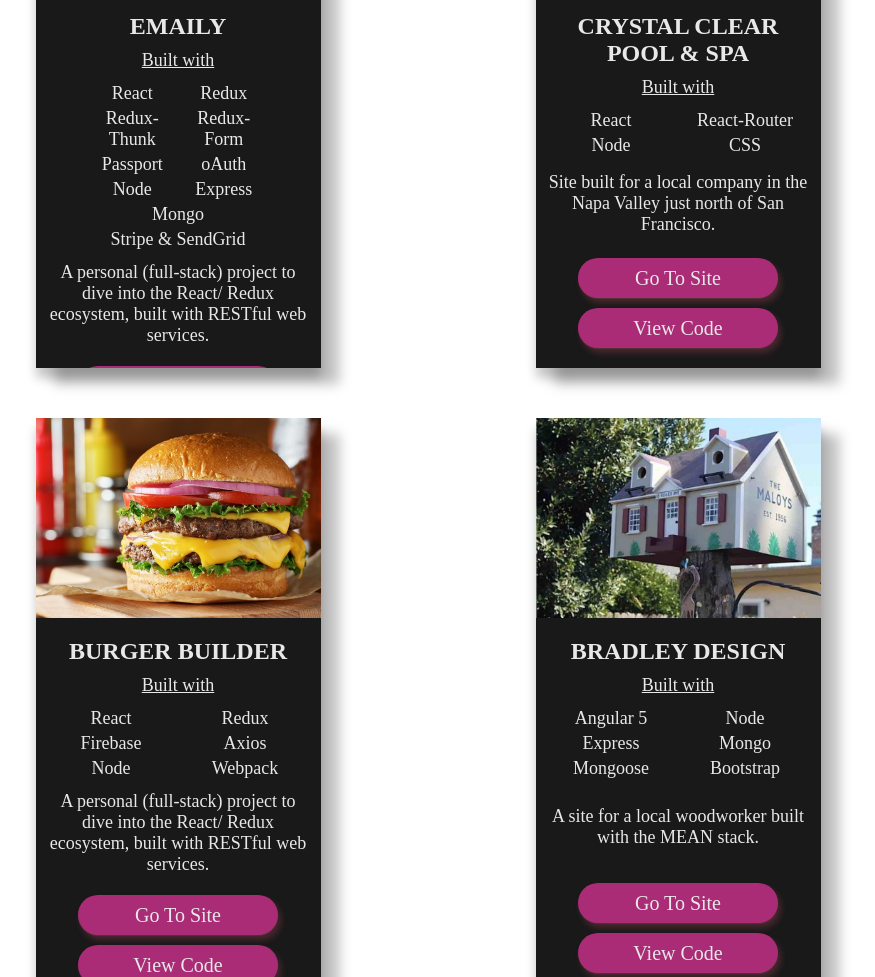
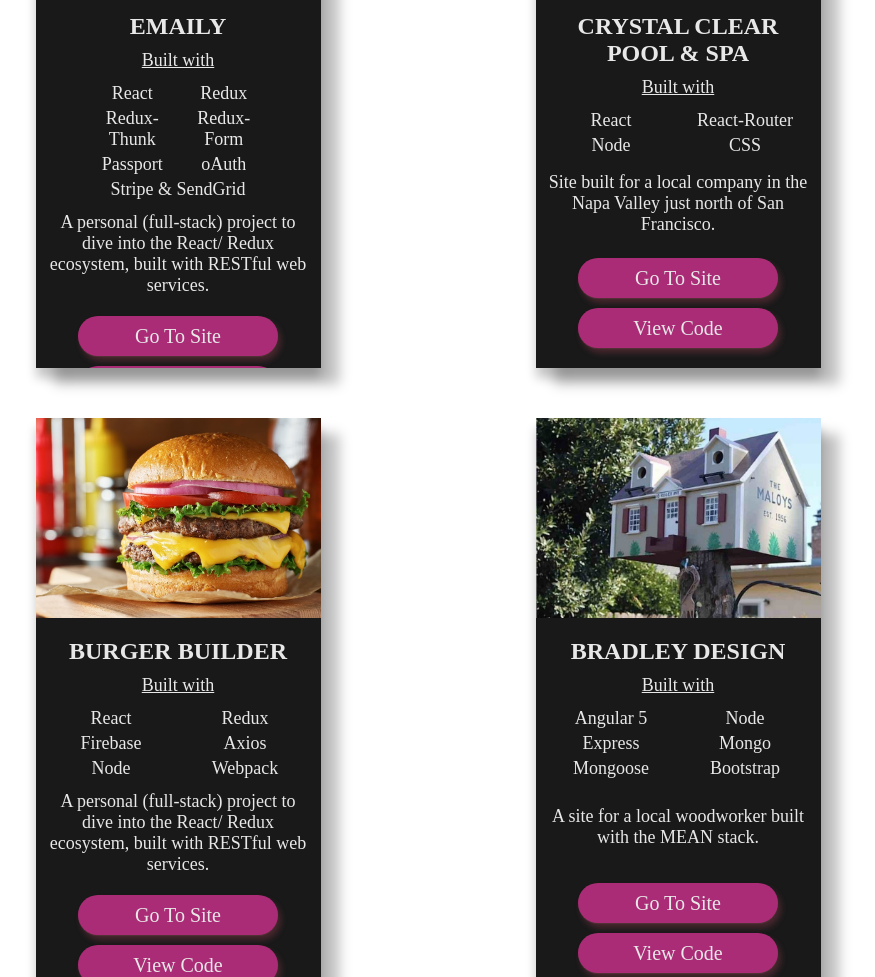
Before and after one commit to jmebradl23/hintonbradley-design, a website built with webpack: page src/index.html in a window 1280 px wide. Shown: the part 3019-3996 px from the top of the page, without its empty margins (212-1087 px from the left). Built offline with nearby package versions, Linux system fonts and the light colour scheme; files whose address does not match are found by name; what sal.js would draw is missing.

Commit message:
updated emaily

```diff
--- a/src/index.html
+++ b/src/index.html
@@ -146,9 +146,6 @@
                                     <li class='third'>Redux-Form</li>
                                     <li class='third'>Passport</li>
                                     <li class='third'>oAuth</li>
-                                    <li class='third'>Node</li>
-                                    <li class='third'>Express</li>
-                                    <li class='third'>Mongo</li>
                                     <li class='full-width'>Stripe & SendGrid</li>
                                 </ul>
                             </div>
```
